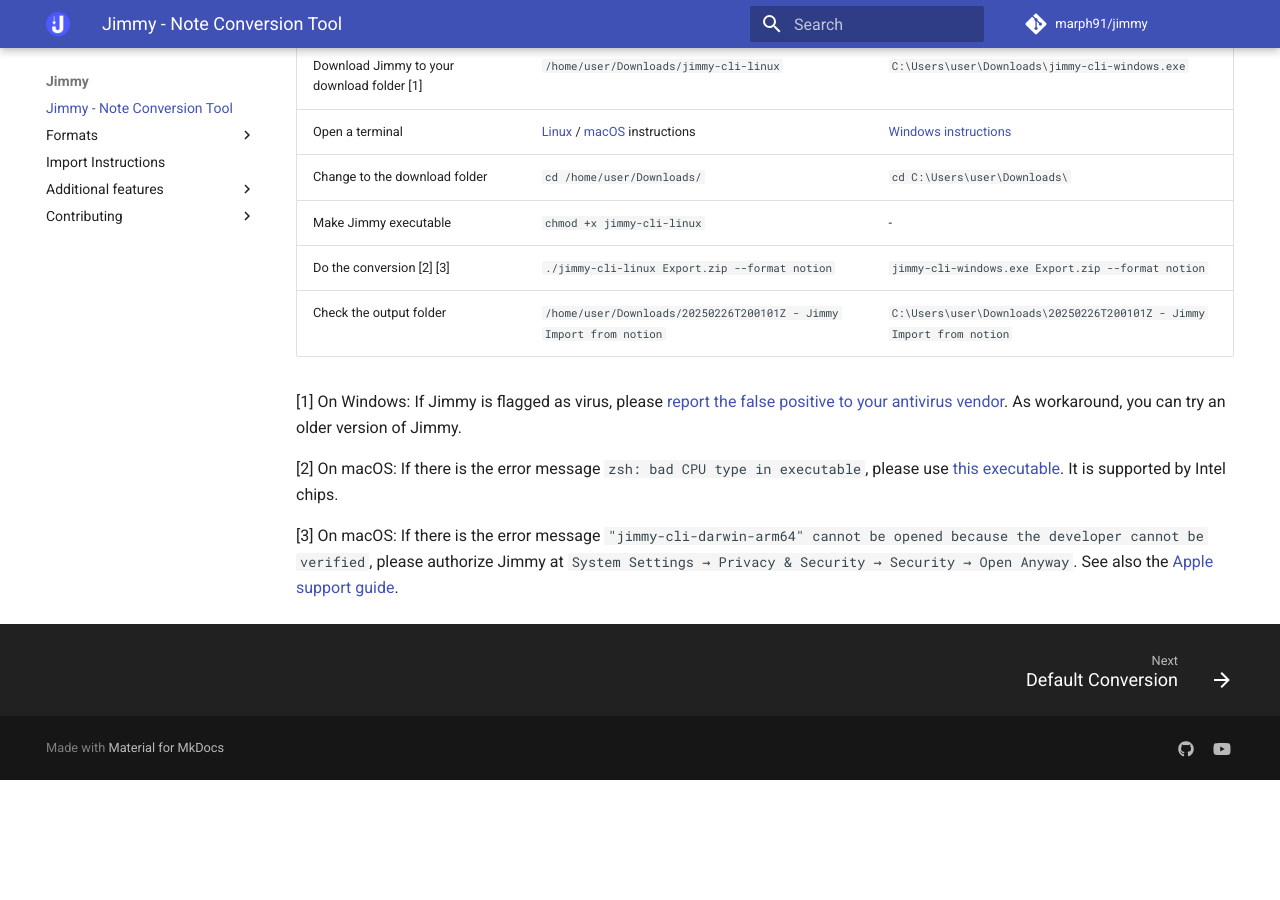
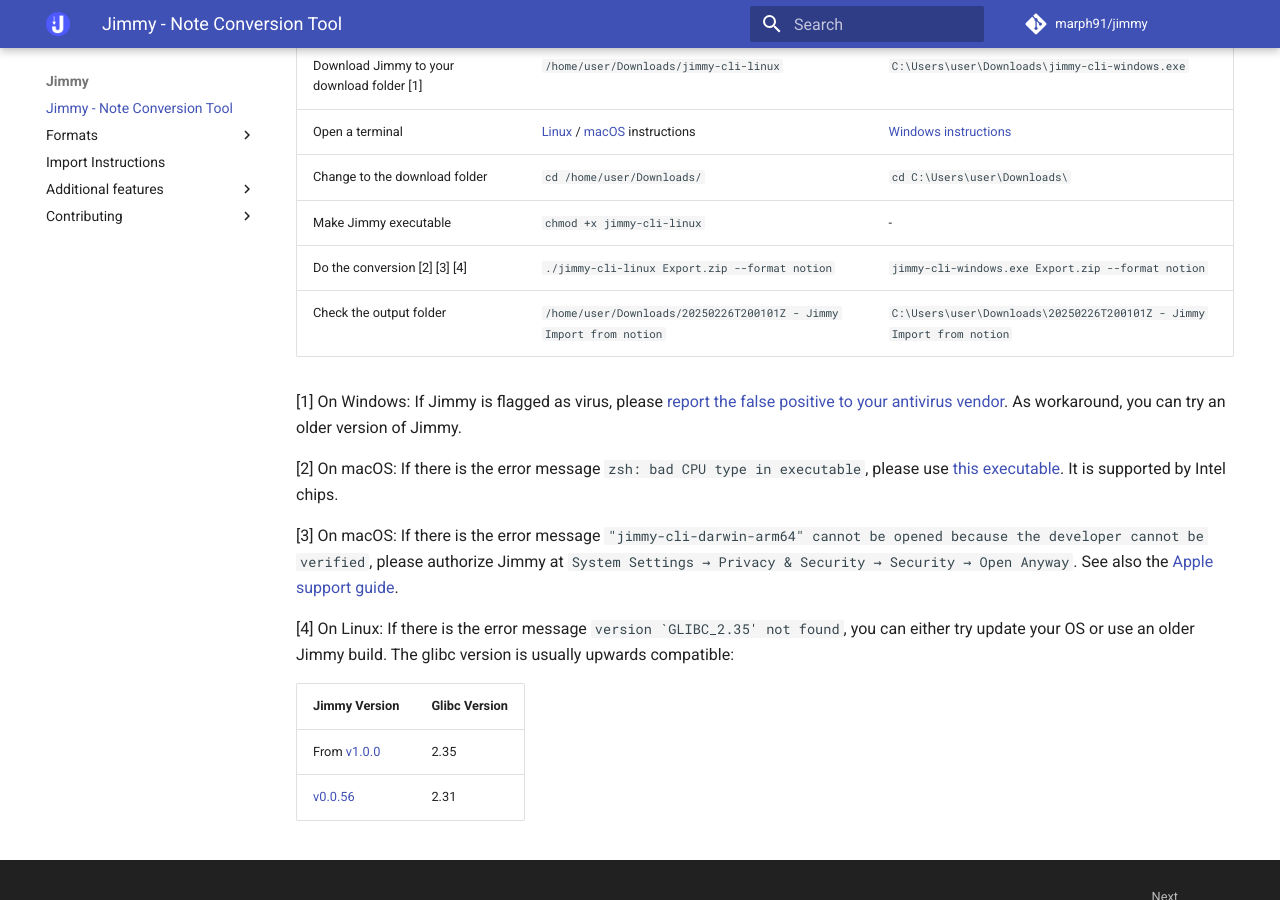
Before and after one commit to marph91/jimmy, an MkDocs documentation site: the page built from docs/index.md, in a window 1280 px wide and 900 px high, scrolled down 2919 px. Built offline with MkDocs 1.6.1 and Material for MkDocs 9.7.7, drawn with Linux system fonts in a browser that asks for light colours; comment, search, counter and statistics services are not loaded; before the commit the page ends 3699 px from its top, so only the background shows below that.

Commit message:
docs: add remark about glibc versions
References:

- https://github.com/marph91/jimmy/issues/43
- https://github.com/marph91/jimmy/issues/32

```diff
--- a/docs/index.md
+++ b/docs/index.md
@@ -116,7 +116,7 @@
 | Open a terminal | [Linux](https://www.wikihow.com/Open-a-Terminal-Window-in-Ubuntu) / [macOS](https://www.wikihow.com/Open-a-Terminal-Window-in-Mac) instructions | [Windows instructions](https://www.wikihow.com/Open-Terminal-in-Windows) |
 | Change to the download folder | `cd /home/user/Downloads/` | `cd C:\Users\user\Downloads\` |
 | Make Jimmy executable | `chmod +x jimmy-cli-linux` | \-  |
-| Do the conversion [2] [3] | `./jimmy-cli-linux Export.zip --format notion` | `jimmy-cli-windows.exe Export.zip --format notion` |
+| Do the conversion [2] [3] [4] | `./jimmy-cli-linux Export.zip --format notion` | `jimmy-cli-windows.exe Export.zip --format notion` |
 | Check the output folder | `/home/user/Downloads/20250226T200101Z - Jimmy Import from notion` | `C:\Users\user\Downloads\20250226T200101Z - Jimmy Import from notion` |
 
 [1] On Windows: If Jimmy is flagged as virus, please [report the false positive to your antivirus vendor](https://github.com/pyinstaller/pyinstaller/blob/c7f12ccfaa2e116c3b7cfb58dadfc1e6b8c6882d/.github/ISSUE_TEMPLATE/antivirus.md#reporting-false-positives-to-av-vendors). As workaround, you can try an older version of Jimmy.
@@ -124,3 +124,10 @@
 [2] On macOS: If there is the error message `zsh: bad CPU type in executable`, please use [this executable](https://github.com/marph91/jimmy/releases/latest/download/jimmy-cli-darwin-x86_64). It is supported by Intel chips.
 
 [3] On macOS: If there is the error message `"jimmy-cli-darwin-arm64" cannot be opened because the developer cannot be verified`, please authorize Jimmy at `System Settings → Privacy & Security → Security → Open Anyway`. See also the [Apple support guide](https://support.apple.com/en-gb/guide/mac-help/mchlc5fb7f9c/mac).
+
+[4] On Linux: If there is the error message ``version `GLIBC_2.35' not found``, you can either try update your OS or use an older Jimmy build. The glibc version is usually upwards compatible:
+
+| Jimmy Version | Glibc Version |
+| --- | --- |
+| From [v1.0.0](https://github.com/marph91/jimmy/releases/tag/v0.1.0) | 2.35 |
+| [v0.0.56](https://github.com/marph91/jimmy/releases/tag/v0.0.56) | 2.31 |
```
Also changed, not shown: readme.md (+8 -1 lines).
